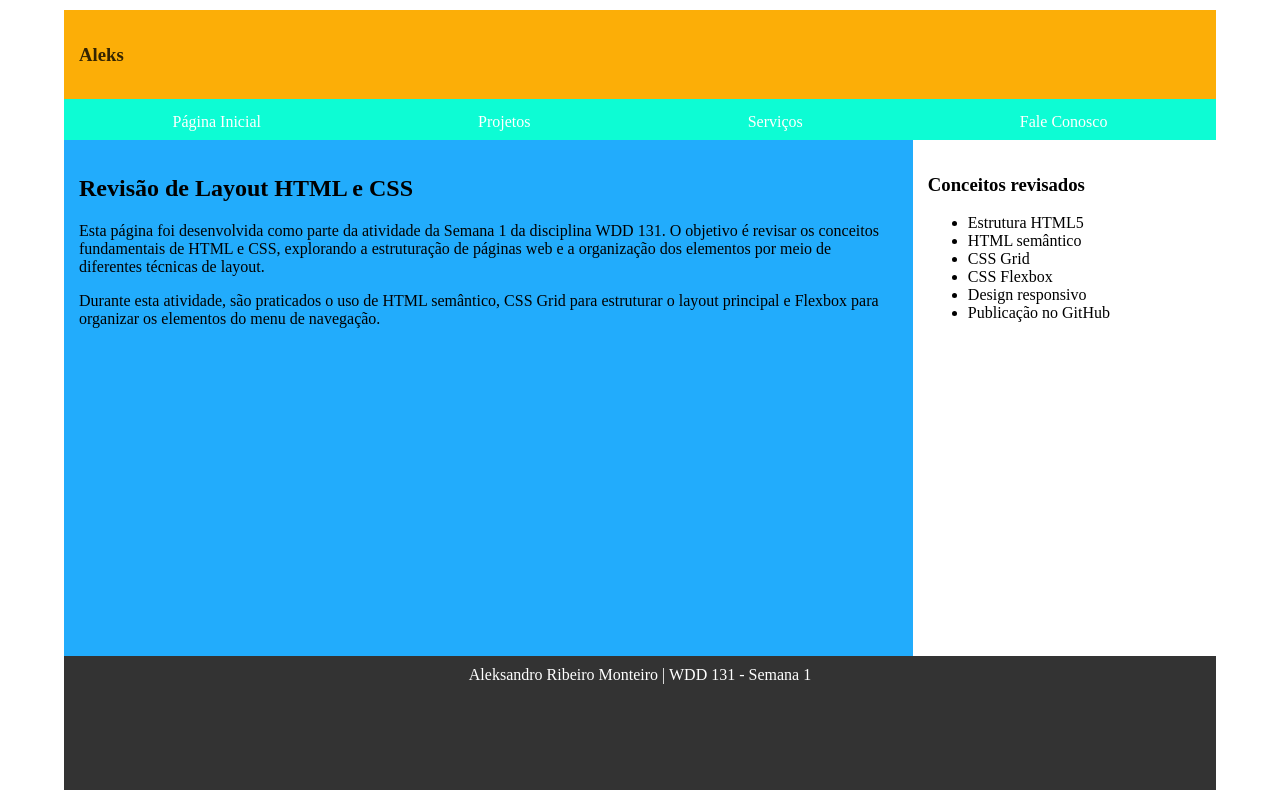
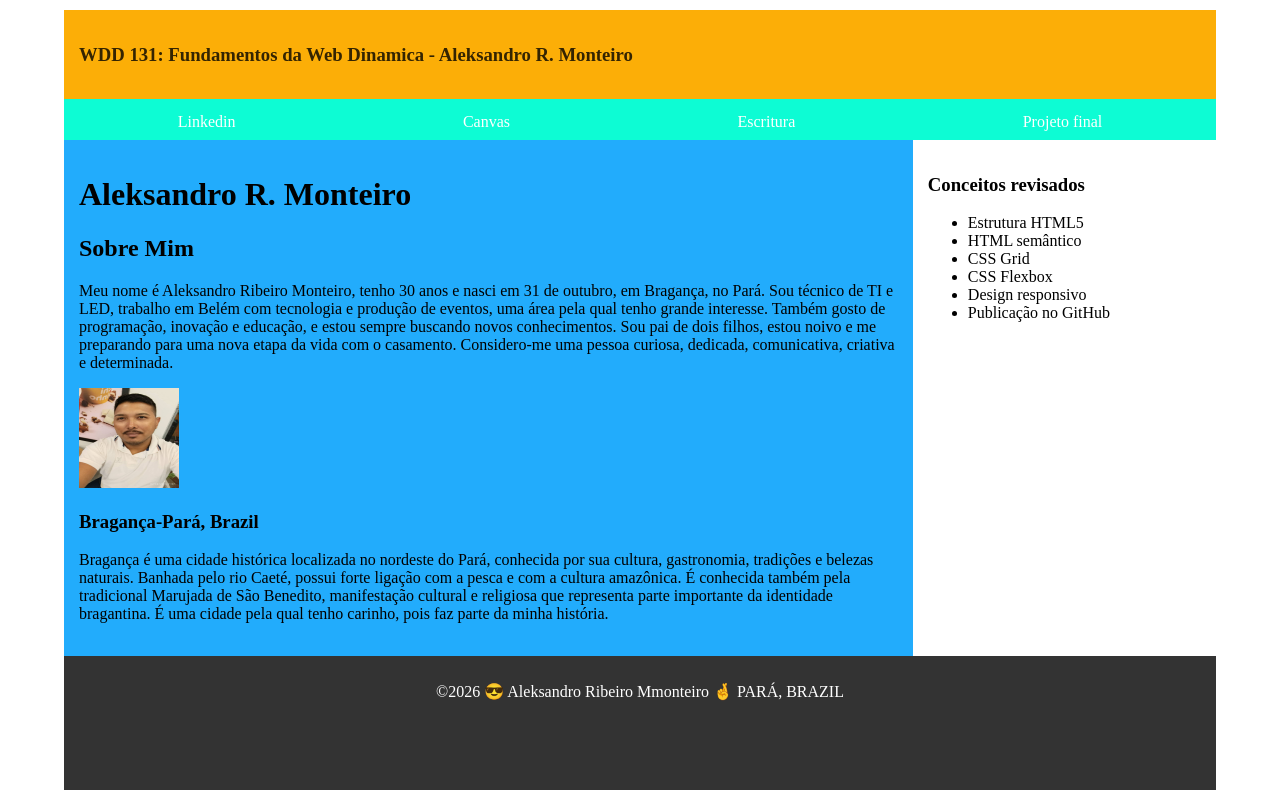
Before and after one commit to ribeiroaleksandro3110-debug/wdd131, a plain HTML site: page index.html in a window 1280 px wide. Drawn offline with Linux system fonts and the light colour scheme.

Commit message:
em construção

```diff
--- a/index.html
+++ b/index.html
@@ -15,38 +15,45 @@
     <header class="header">
 
         <div class="header-content">
-            <h3>Aleks</h3>
+            <h3>WDD 131: Fundamentos da Web Dinamica - Aleksandro R. Monteiro</h3>
         </div>
 
         <nav class="navigation">
-            <a href="#">Página Inicial</a>
-            <a href="#">Projetos</a>
-            <a href="#">Serviços</a>
-            <a href="#">Fale Conosco</a>
+            <a href="#">Linkedin</a>
+            <a href="#">Canvas</a>
+            <a href="#">Escritura</a>
+            <a href="#">Projeto final</a>
         </nav>
 
     </header>
-
     <main class="main">
 
-        <h2>Revisão de Layout HTML e CSS</h2>
+        <h1>Aleksandro R. Monteiro</h1>
+
+        <h2>Sobre Mim</h2>
 
         <p>
-            Esta página foi desenvolvida como parte da atividade da
-            Semana 1 da disciplina WDD 131. O objetivo é revisar os
-            conceitos fundamentais de HTML e CSS, explorando a
-            estruturação de páginas web e a organização dos elementos
-            por meio de diferentes técnicas de layout.
+            Meu nome é Aleksandro Ribeiro Monteiro, tenho 30 anos e nasci em 31 de outubro, em Bragança, no Pará.
+            Sou técnico de TI e LED, trabalho em Belém com tecnologia e produção de eventos, uma área pela qual
+            tenho grande interesse. Também gosto de programação, inovação e educação, e estou sempre buscando novos
+            conhecimentos. Sou pai de dois filhos, estou noivo e me preparando para uma nova etapa da vida com o
+            casamento.
+            Considero-me uma pessoa curiosa, dedicada, comunicativa, criativa e determinada.
         </p>
 
+        <img src="imagens/perfil.jpg" alt="Foto de Aleksandro Ribeiro Monteiro" width="100" height="100">
+
+        <h3>Bragança-Pará, Brazil</h3>
+
         <p>
-            Durante esta atividade, são praticados o uso de HTML
-            semântico, CSS Grid para estruturar o layout principal e
-            Flexbox para organizar os elementos do menu de navegação.
+            Bragança é uma cidade histórica localizada no nordeste do Pará, conhecida por sua cultura,
+            gastronomia, tradições e belezas naturais. Banhada pelo rio Caeté, possui forte ligação com
+            a pesca e com a cultura amazônica. É conhecida também pela tradicional Marujada de São Benedito,
+            manifestação cultural e religiosa que representa parte importante da identidade bragantina.
+            É uma cidade pela qual tenho carinho, pois faz parte da minha história.
         </p>
 
     </main>
-
     <aside class="sidebar">
 
         <h3>Conceitos revisados</h3>
@@ -64,7 +71,9 @@
 
     <footer class="footer">
 
-        Aleksandro Ribeiro Monteiro | WDD 131 - Semana 1
+        <p>
+            &copy;2026 😎 Aleksandro Ribeiro Mmonteiro 🤞 PARÁ, BRAZIL
+        </p>
 
     </footer>
 
```
